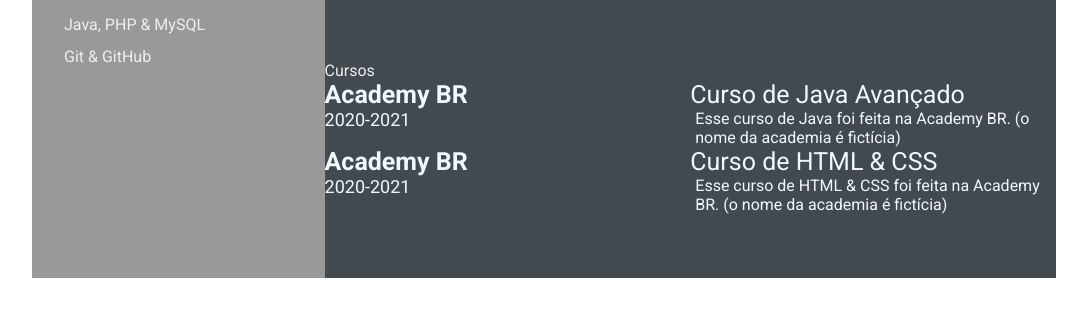
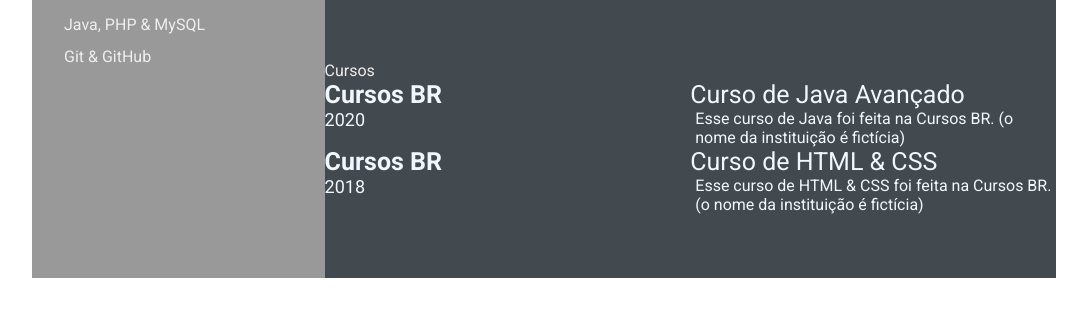
Before and after one commit to victorhbcampos/jornada-dev-ebac, a plain HTML site: page index.html in a window 1280 px wide. Shown: the part 604-914 px from the top of the page, without its empty margins (96-1183 px from the left). Drawn offline with Linux system fonts and the light colour scheme.

Commit message:
Day-06 (#5)
Changes in code.

```diff
--- a/index.html
+++ b/index.html
@@ -104,21 +104,21 @@
                 <div class="right-title">Cursos</div>
                 <div class="awards-contents">
                     <div class="awards-left">
-                        <p class="awards-company-name">Academy BR</p>
-                        <p class="awards-time-period">2020-2021</p>
+                        <p class="awards-company-name">Cursos BR</p>
+                        <p class="awards-time-period">2020</p>
                     </div>
                     <div>
                         <p class="awards-name">Curso de Java Avançado</p>
-                        <p class="awards-desc">Esse curso de Java foi feita na Academy BR. (o nome da academia é fictícia)</p>
+                        <p class="awards-desc">Esse curso de Java foi feita na Cursos BR. (o nome da instituição é fictícia)</p>
                     </div>
 
                     <div class="awards-left">
-                        <p class="awards-company-name">Academy BR</p>
-                        <p class="awards-time-period">2020-2021</p>
+                        <p class="awards-company-name">Cursos BR</p>
+                        <p class="awards-time-period">2018</p>
                     </div>
                     <div>
                         <p class="awards-name">Curso de HTML & CSS</p>
-                        <p class="awards-desc">Esse curso de HTML & CSS foi feita na Academy BR. (o nome da academia é fictícia)</p>
+                        <p class="awards-desc">Esse curso de HTML & CSS foi feita na Cursos BR. (o nome da instituição é fictícia)</p>
                     </div>
                 </div>
             </section>
```
